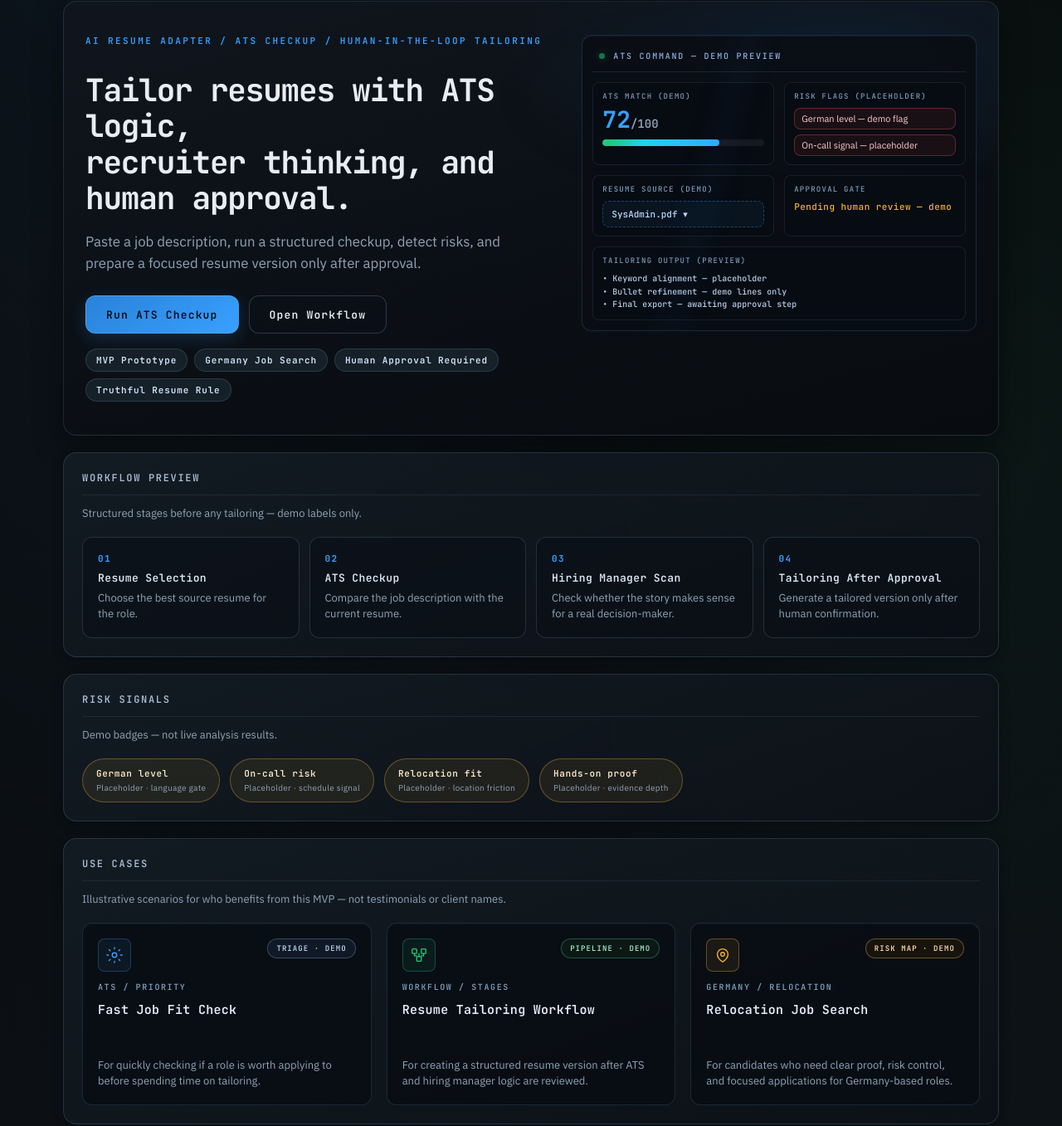
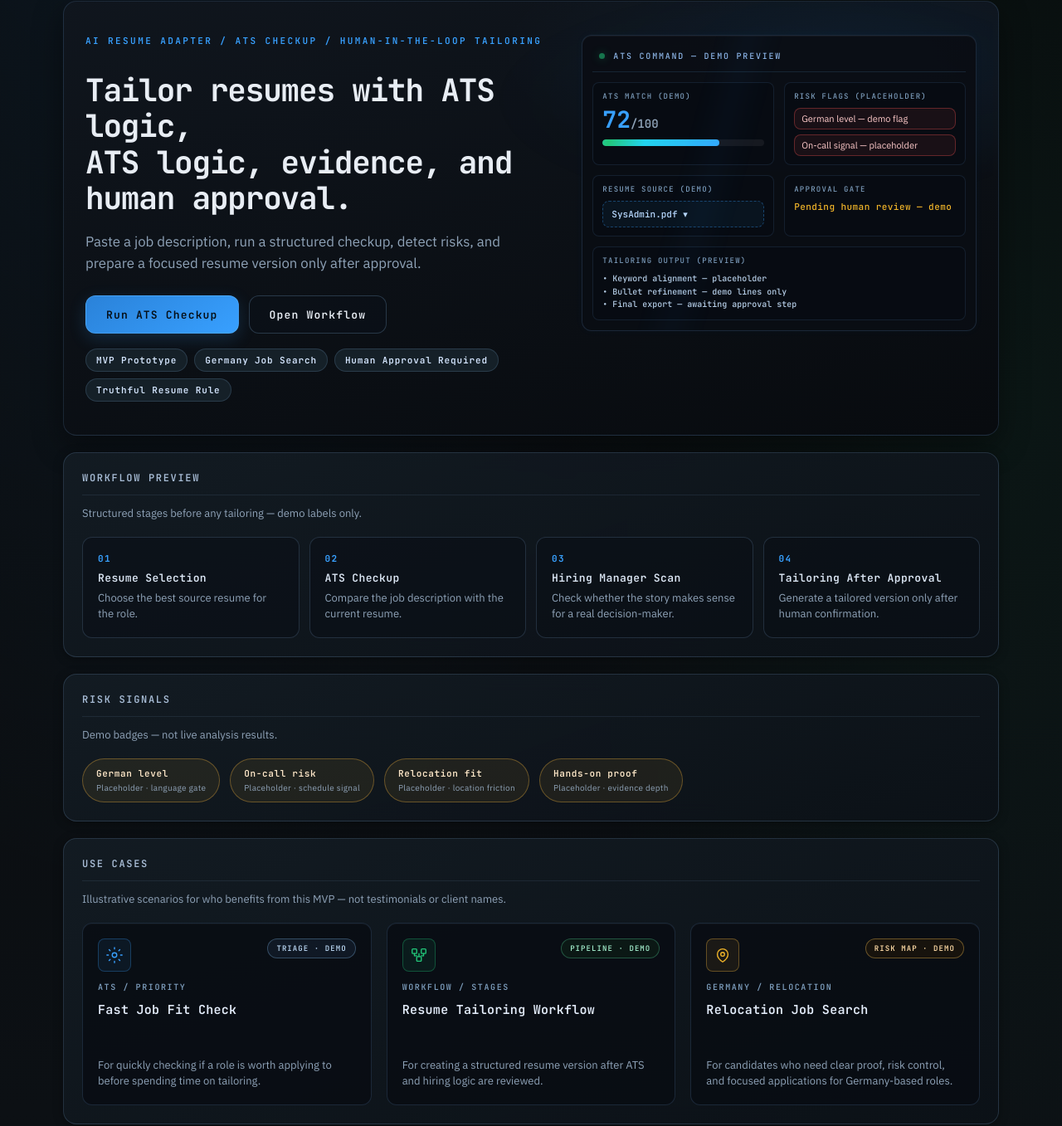
Before and after one commit to gdc88/ai-resume-adapter-bot, a plain HTML site: page index.html in a window 1280 px wide. Shown: the part 93-1450 px from the top of the page at 83% size. Drawn offline with Linux system fonts and the light colour scheme.

Commit message:
Remove LinkedIn and recruiter notes from portfolio

```diff
--- a/index.html
+++ b/index.html
@@ -1332,7 +1332,7 @@
           <p class="type-eyebrow hero-eyebrow" data-i18n="heroEyebrow">AI Resume Adapter / ATS Checkup / Human-in-the-loop Tailoring</p>
           <h1 id="hero-title" class="type-hero hero-title">
             <span class="hero-title-line">Tailor resumes with ATS logic,</span>
-            <span class="hero-title-line">recruiter thinking, and human approval.</span>
+            <span class="hero-title-line">ATS logic, evidence, and human approval.</span>
           </h1>
           <p class="type-lead hero-lead" data-i18n="heroSubtitle">Paste a job description, run a structured checkup, detect risks, and prepare a focused resume version only after approval.</p>
           <div class="hero-actions">
@@ -1470,7 +1470,7 @@
           </div>
           <p class="use-case-label" data-i18n="uc2Label">WORKFLOW / STAGES</p>
           <h3 class="use-case-title" data-i18n="uc2Title">Resume Tailoring Workflow</h3>
-          <p class="use-case-desc" data-i18n="uc2Desc">For creating a structured resume version after ATS and hiring manager logic are reviewed.</p>
+          <p class="use-case-desc" data-i18n="uc2Desc">For creating a structured resume version after ATS and hiring logic are reviewed.</p>
         </article>
         <article class="use-case-card">
           <div class="use-case-head">
@@ -1698,7 +1698,7 @@
         uc2Chip: "PIPELINE · DEMO",
         uc2Label: "WORKFLOW / STAGES",
         uc2Title: "Resume Tailoring Workflow",
-        uc2Desc: "For creating a structured resume version after ATS and hiring manager logic are reviewed.",
+        uc2Desc: "For creating a structured resume version after ATS and hiring logic are reviewed.",
         uc3Chip: "RISK MAP · DEMO",
         uc3Label: "GERMANY / RELOCATION",
         uc3Title: "Relocation Job Search",
@@ -1784,7 +1784,7 @@
         wpStep2Title: "ATS-проверка",
         wpStep2Desc: "Сравните описание вакансии с текущим резюме.",
         wpStep3Title: "Скан Hiring Manager",
-        wpStep3Desc: "Проверьте, насколько история убедительна для решения hiring manager.",
+        wpStep3Desc: "Проверьте, насколько история убедительна для решения работодателя.",
         wpStep4Title: "Адаптация после одобрения",
         wpStep4Desc: "Генерируйте версию только после подтверждения человеком.",
         riskSignalsTitle: "Сигналы риска",
@@ -1806,7 +1806,7 @@
         uc2Chip: "ПАЙПЛАЙН · ДЕМО",
         uc2Label: "WORKFLOW / ЭТАПЫ",
         uc2Title: "Процесс адаптации резюме",
-        uc2Desc: "Чтобы собрать структурированную версию резюме после ATS и логики hiring manager.",
+        uc2Desc: "Чтобы собрать структурированную версию резюме после ATS и логики работодателя.",
         uc3Chip: "РИСК-КАРТА · ДЕМО",
         uc3Label: "ГЕРМАНИЯ / РЕЛОКАЦИЯ",
         uc3Title: "Поиск работы с релокацией",
```
Also changed, not shown: 3 other files.
